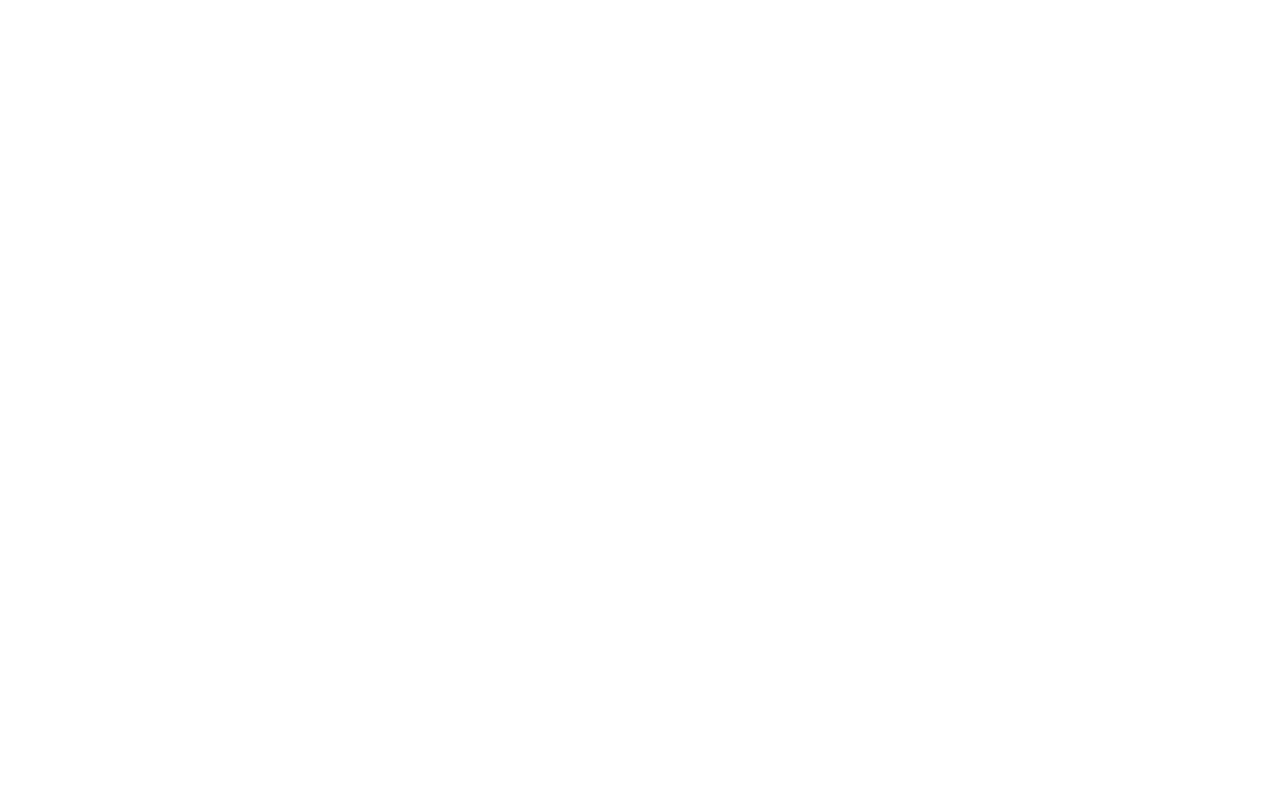
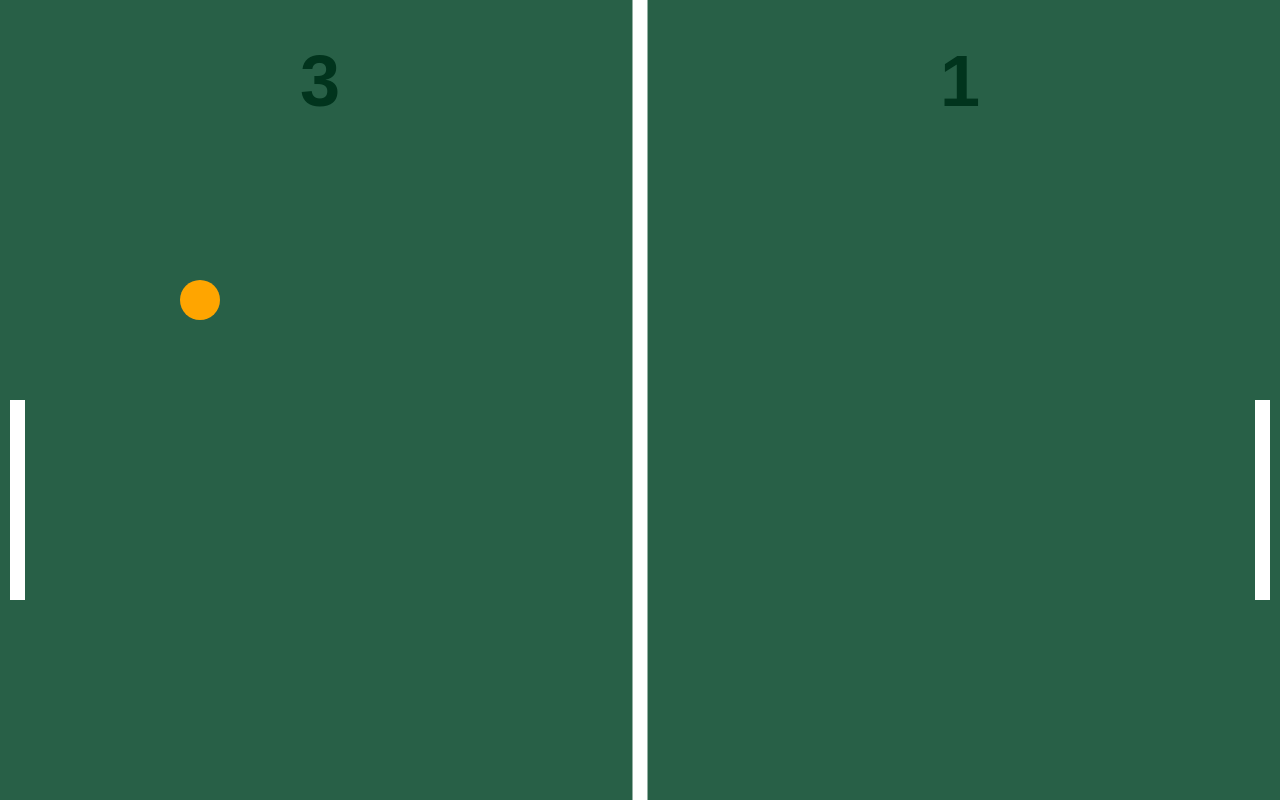
Before and after one commit to NapaulaBotelho/aprendendo_Javascript, a plain HTML site: page projeto_ping_pong/index.html in a window 1280 px wide. Drawn offline with Linux system fonts and the light colour scheme.

Commit message:
Primeiros desenhos

```diff
--- /dev/null
+++ b/projeto_ping_pong/css/estilo.css
@@ -0,0 +1,6 @@
+*{
+
+    overflow: hidden;
+    margin: 0;
+    padding: 0;
+}
--- a/projeto_ping_pong/index.html
+++ b/projeto_ping_pong/index.html
@@ -5,8 +5,93 @@
     <meta http-equiv="X-UA-Compatible" content="IE=edge">
     <meta name="viewport" content="width=device-width, initial-scale=1.0">
     <title>Ping-pong</title>
+
+    <link rel="stylesheet"   href="css/estilo.css" />
+    <link rel="icon" href="img/icon.jpg" />
+
 </head>
 <body>
 
+
+    <canvas>  <!-- Para trabalhar com o CANVAS, precisamos declarar o contexto -->
+
+    </canvas> <!-- O CANVAS funciona com sobreposição de camadas -->
+
+    <script>
+
+        const canvasEl = document.querySelector("canvas") // Variavel Elemento
+        const canvasCtx = canvasEl.getContext("2d")      // Variavel Contexto
+        const largLinha = 15                             // Variavel Largura da linha
+
+        function setup(){
+
+            canvasEl.width = window.innerWidth     //  window.innerWidth Captura a largura da tela
+            canvasCtx.width =  window.innerWidth
+            canvasEl.height = window.innerHeight  //  window.innerHeight Captura a altura da tela
+            canvasCtx.height = window.innerHeight
+
+        }
+
+        function draw(){ //primierio tem que definir a cor e depois desenhar
+
+            // Desenhando o campo
+            canvasCtx.fillStyle = "#286047"
+            canvasCtx.fillRect(0, 0, window.innerWidth, window.innerHeight) // O comando fillReact se usa para formatos quadrados
+
+
+            // Desenhando a linha do campos
+            canvasCtx.fillStyle = "#ffffff"
+
+            const x =  window.innerWidth / 2 - largLinha / 2
+            const y = 0
+            const w = largLinha
+            const h = window.innerHeight
+
+            canvasCtx.fillRect(x, y, w, h)
+
+            // Desenhando a raquete esquerda
+            canvasCtx.fillStyle = "#ffffff"
+
+            const xx = 10
+            const yy = 400
+            const ww = largLinha
+            const hh = 200
+
+            canvasCtx.fillRect(xx, yy, ww, hh)
+
+
+            // Desenhando a raquete direita
+
+            canvasCtx.fillRect(
+                window.innerWidth - largLinha - 10,
+                400,
+                largLinha,
+                200
+            )
+
+            // Desenhando a bolinha | não existe ocomandio .fillArc, então tem que por o .beginPath() , o .arc com os parametros no meio e .fill() no final
+            canvasCtx.fillStyle = "#FFA500"
+
+            canvasCtx.beginPath()
+            canvasCtx.arc(200, 300, 20, 0, 2 * Math.PI, false) // x, y, raio, inicio do arco e 2 * 0,5 para formar o circulo
+            canvasCtx.fill()
+
+            // Desenhando o placar
+
+            canvasCtx.fillStyle = "#01341D"
+            canvasCtx.font = "bold 72px Arial"
+            canvasCtx.textAlign = "center"
+            canvasCtx.textBaseline  = "top"
+            canvasCtx.fillText("3", window.innerWidth / 4, 50)
+            canvasCtx.fillText("1", window.innerWidth / 4 + window.innerWidth / 2, 50)
+
+        }
+
+        setup() //Chama o setup
+        draw() // Desenha os elementos na tela
+
+
+    </script>
+
 </body>
 </html>
```
Also changed, not shown: projeto_ping_pong/img/icon.jpg (added).
